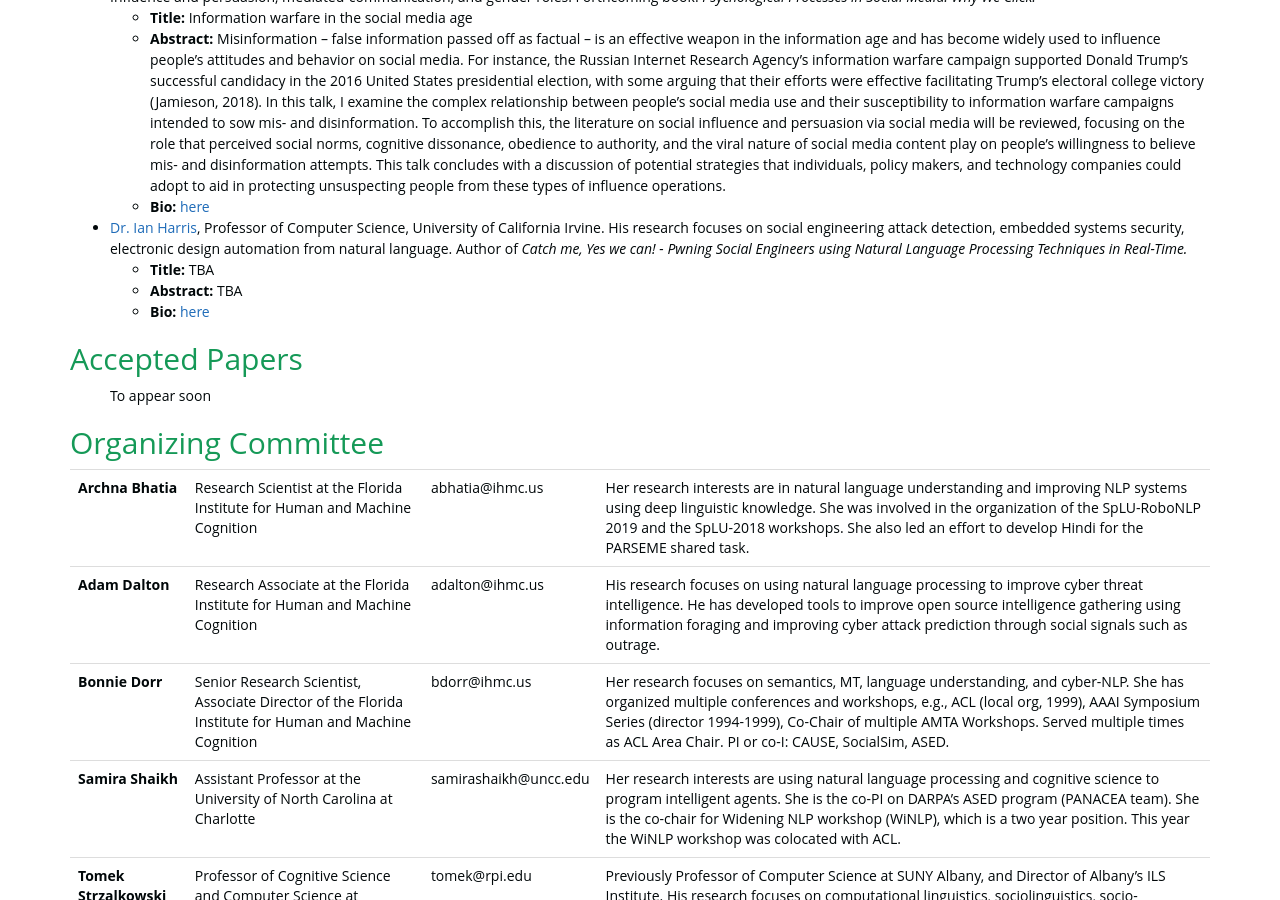
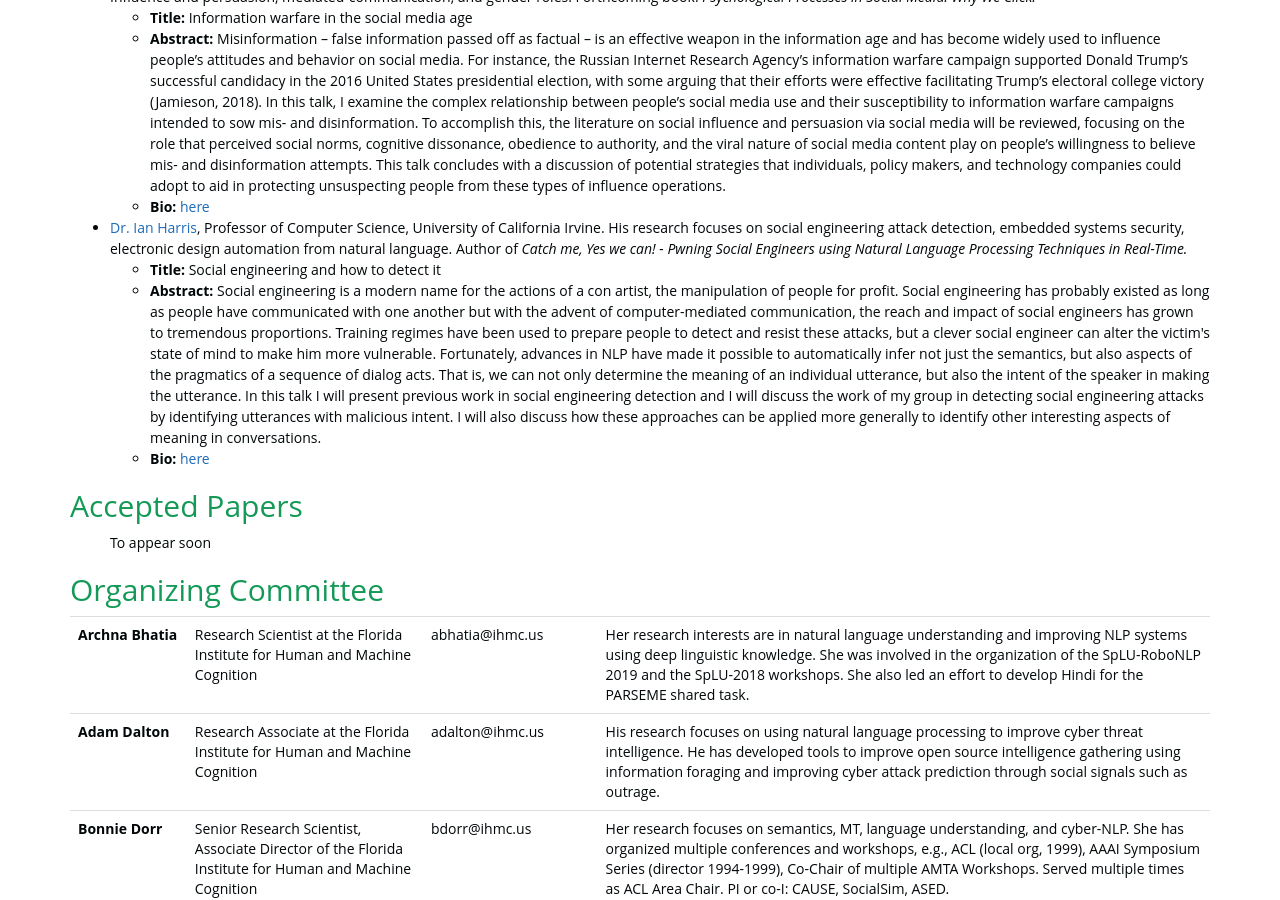
Before and after one commit to social-threats/social-threats.github.io, a Jekyll site: the page built from index.html, in a window 1280 px wide and 900 px high, scrolled down 1784 px. Built offline with Jekyll 4.4.1, drawn with Linux system fonts in a browser that asks for light colours; nearby versions of some CDN libraries.

Commit message:
title, abstract added for Dr. Ian Harris

```diff
--- a/_includes/_STOC_2020/invited_speakers.html
+++ b/_includes/_STOC_2020/invited_speakers.html
@@ -18,8 +18,8 @@
                 His research focuses on social engineering attack detection, embedded systems security, electronic design automation from natural language. Author of
                 <I> Catch me, Yes we can! - Pwning Social Engineers using Natural Language Processing Techniques in Real-Time.</I>
                 <ul>
-                        <li><b>Title: </b>TBA</li>
-                        <li><b>Abstract: </b>TBA</li>
+                        <li><b>Title: </b>Social engineering and how to detect it</li>
+                        <li><b>Abstract: </b>Social engineering is a modern name for the actions of a con artist, the manipulation of people for profit. Social engineering has probably existed as long as people have communicated with one another but with the advent of computer-mediated communication, the reach and impact of social engineers has grown to tremendous proportions. Training regimes have been used to prepare people to detect and resist these attacks, but a clever social engineer can alter the victim's state of mind to make him more vulnerable. Fortunately, advances in NLP have made it possible to automatically infer not just the semantics, but also aspects of the pragmatics of a sequence of dialog acts. That is, we can not only determine the meaning of an individual utterance, but also the intent of the speaker in making the utterance. In this talk I will present previous work in social engineering detection and I will discuss the work of my group in detecting social engineering attacks by identifying utterances with malicious intent. I will also discuss how these approaches can be applied more generally to identify other interesting aspects of meaning in conversations.</li>
                         <li><b>Bio: </b><a href="/STOC_2020/ian">here</a></li>
                 </ul>
         </li>
```
